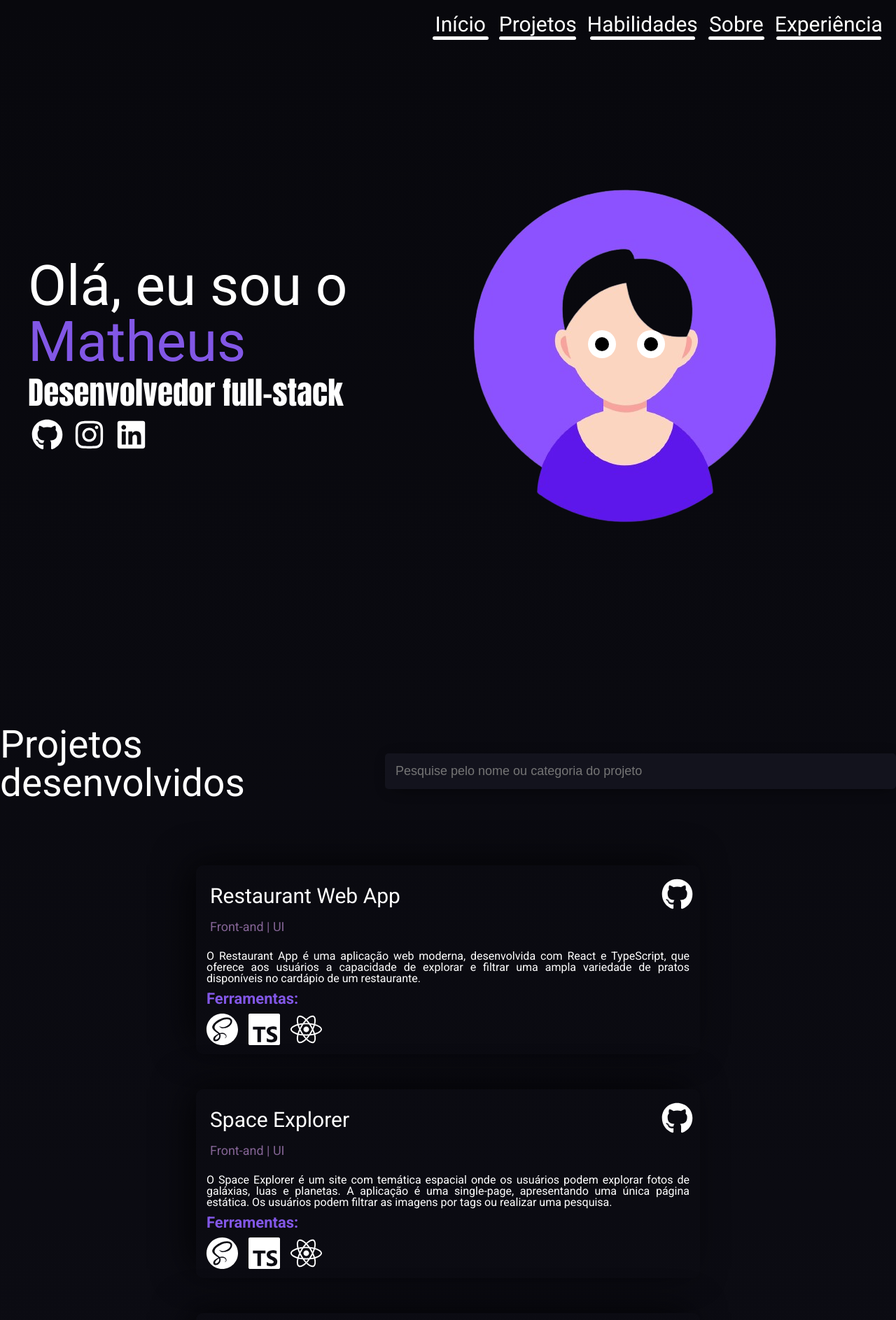
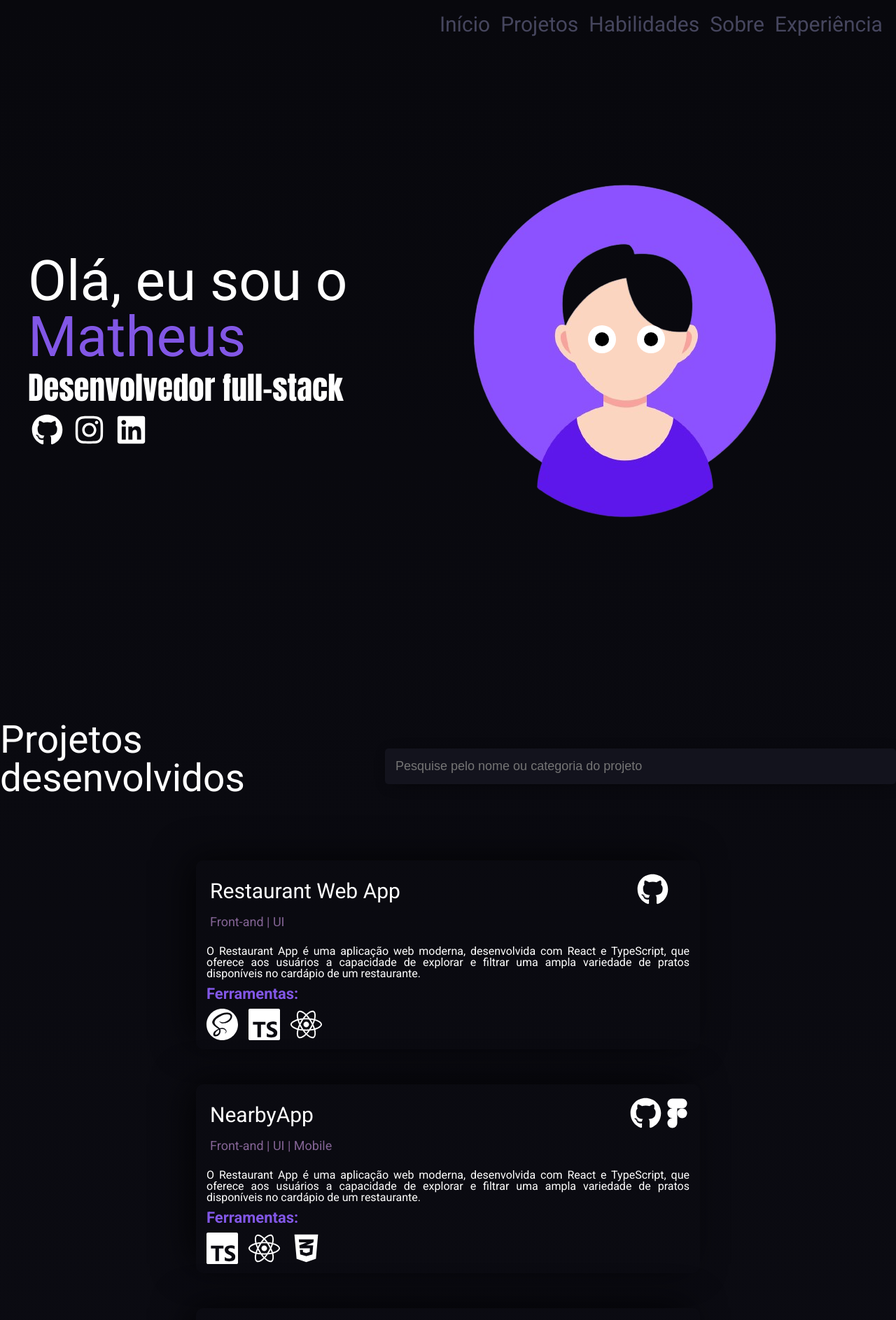
Before and after one commit to Matheus1415/Portifolio, a React (Create React App) app: page / in a window 1280 px wide. Shown: the top 1887 px of the page at 70% size. Built offline with nearby package versions, Linux system fonts and the light colour scheme; a web font is replaced by a local one.

Commit message:
Add Figma

```diff
--- a/src/components/Menu/index.tsx
+++ b/src/components/Menu/index.tsx
@@ -28,27 +28,17 @@ const ContainerMenu = styled.div`
 
   & > .text > a {
     text-decoration: none;
-    color: #fff;
+    color: #46465e;
+    transition: 1s;
     @media (max-width: 600px) {
       font-size: 16px;
       display: inline-block;
     }
   }
 
-  & > .text > .line {
-    height: 5px;
-    width: 80px;
-    border-radius: 10px;
-    background-color: #fff;
-    margin-top: 2px;
-    transition: 1s;
-    @media (max-width: 600px) {
-      width: 0 !important;
-    }
-  }
-
-  & > .text:hover > .line {
-    background-color: #6c6c87;
+  & > .text > a:hover {
+    color: white !important;
+    background-color: #6c6c8752;
     box-shadow: -3px -7px 53px 10px #6c6c87;
   }
 
@@ -67,23 +57,18 @@ export const Menu: React.FC = () => {
       <div className="div70"></div>
       <div className="text">
         <a href="#inicio">Início</a>
-        <div className="line"></div>
       </div>
       <div className="text">
         <a href="#projetos">Projetos</a>
-        <div className="line" style={{ width: "110px" }}></div>
       </div>
       <div className="text">
         <a href="#habilidades">Habilidades </a>
-        <div className="line" style={{ width: "150px" }}></div>
       </div>
       <div className="text">
         <a href="#sobre">Sobre</a>
-        <div className="line"></div>
       </div>
       <div className="text">
         <a href="#experiencia">Experiência</a>
-        <div className="line" style={{ width: "150px" }}></div>
       </div>
     </ContainerMenu>
   );
--- a/src/page/Home/index.tsx
+++ b/src/page/Home/index.tsx
@@ -22,6 +22,10 @@ import Project from "../Project";
 import About from "../About";
 import Experience from "../Experience";
 import Footer from "../Footer/inde";
+import { SiLivewire } from "react-icons/si";
+import { TbBrandNodejs } from "react-icons/tb";
+import { FaDocker } from "react-icons/fa";
+import { SiStyledcomponents } from "react-icons/si";
 
 const Container = styled.section`
   min-height: 910px;
@@ -187,6 +191,7 @@ const ProjectContainer = styled.section`
     max-height: 700px;
     height: 250px;
     max-width: 700px;
+    min-width: 700px;
     display: flex;
     align-items: star;
     justify-content: center;
@@ -215,7 +220,10 @@ const ProjectContainer = styled.section`
       flex-direction: row;
       padding: 10px 0;
       & > .github {
+        min-width: 80px;
         font-size: 45px;
+        display: flex;
+        gap: 24;
       }
       & > .titleProject {
         & > h2 {
@@ -267,6 +275,17 @@ const projects = [
     githubMessage: "Aluroni",
   },
   {
+    title: "NearbyApp",
+    subtitle: "Front-and | UI | Mobile",
+    description:
+      "O Restaurant App é uma aplicação web moderna, desenvolvida com React e TypeScript, que oferece aos usuários a capacidade de explorar e filtrar uma ampla variedade de pratos disponíveis no cardápio de um restaurante.",
+    tools: [SiTypescript, FaReact, FaCss3Alt ],
+    githubUrl: "https://github.com/Matheus1415/NearbyApp",
+    githubMessage: "NearbyApp",
+    figmaUrl:'https://www.figma.com/community/file/1448070647757721748/nlw-pocket-mobile-nearby',
+    figmaMessage:'NearbyApp Figma'
+  },
+  {
     title: "Space Explorer",
     subtitle: "Front-and | UI",
     description:
@@ -312,6 +331,17 @@ const projects = [
     githubMessage: "Tech Innovation Hub",
   },
   {
+    title: "FreelanceHours",
+    subtitle: "Back-and | Lógica | API-REST | Laravel",
+    description:
+      "O FreelanceHours é um projeto full-stack desenvolvido com Laravel (framework PHP) e Livewire para construção de aplicações dinâmicas e responsivas. A plataforma conecta criadores de ideias a patrocinadores interessados, permitindo que criadores registrem suas ideias de projetos e patrocinadores enviem propostas para financiar ou colaborar com essas ideias.",
+    tools: [TbBrandLaravel, SiMysql,SiLivewire],
+    githubUrl: "https://github.com/Matheus1415/FreelanceHours",
+    githubMessage: "FreelanceHours",
+    figmaUrl:'https://www.figma.com/community/file/1425095508121835225/freelancehours-evento-php',
+    figmaMessage:'FreelanceHours Figma'
+  },
+  {
     title: "Mendel",
     subtitle: "Front-and | Back-and | Lógica | Tech Lead | Project management",
     description:
@@ -326,6 +356,24 @@ const projects = [
     ],
     githubUrl: "https://github.com/Matheus1415/Mendel",
     githubMessage: "Mendel",
+  },
+  {
+    title: "in.orbit",
+    subtitle: "Front-and | Back-and | Lógica | UI",
+    description:
+      "O projeto é um site desktop de registro de metas com progresso semanal.",
+    tools: [
+      IoLogoJavascript,
+      FaReact,
+      SiTypescript,
+      TbBrandNodejs,
+      FaDocker,
+      SiMysql
+    ],
+    githubUrl: "https://github.com/Matheus1415/NLWPocketJS",
+    githubMessage: "in.orbit",
+    figmaUrl:'https://www.figma.com/community/file/1415093862269754302/nlw-pocket-js-in-orbit',
+    figmaMessage:'in.orbit Figma'
   },
 ];
 
@@ -389,6 +437,8 @@ const Home: React.FC = () => {
             tools={project.tools}
             githubUrl={project.githubUrl}
             githubMessage={project.githubMessage}
+            figmaMessage={project.figmaMessage}
+            figmaUrl={project.figmaUrl}
           />
         ))}
       </ProjectContainer>
--- a/src/page/Project/index.tsx
+++ b/src/page/Project/index.tsx
@@ -1,5 +1,6 @@
 import React from "react";
 import { FaGithub } from "react-icons/fa";
+import { IoLogoFigma } from "react-icons/io5";
 import Tooltip from "../../components/Tooltip";
 import { IconType } from 'react-icons';
 
@@ -10,10 +11,20 @@ interface TooltipProps {
   tools: IconType[];
   githubUrl: string;
   githubMessage: string;
+  figmaUrl?: string;
+  figmaMessage?: string;
 }
 
-
-const Project: React.FC<TooltipProps> = ({ title, subtitle, description, tools, githubUrl, githubMessage }) => {
+const Project: React.FC<TooltipProps> = ({
+  title,
+  subtitle,
+  description,
+  tools,
+  githubUrl,
+  githubMessage,
+  figmaUrl = '',
+  figmaMessage = ''
+}) => {
   return (
     <div className="boxProject">
       <div className="headerProject">
@@ -23,6 +34,9 @@ const Project: React.FC<TooltipProps> = ({ title, subtitle, description, tools,
         </div>
         <div className="github">
           <Tooltip icon={<FaGithub />} message={githubMessage} url={githubUrl} />
+          {figmaUrl && (
+            <Tooltip icon={<IoLogoFigma />} message={figmaMessage} url={figmaUrl} />
+          )}
         </div>
       </div>
       <p>{description}</p>
```
Lines whose indentation alone changed are shown as unchanged.
